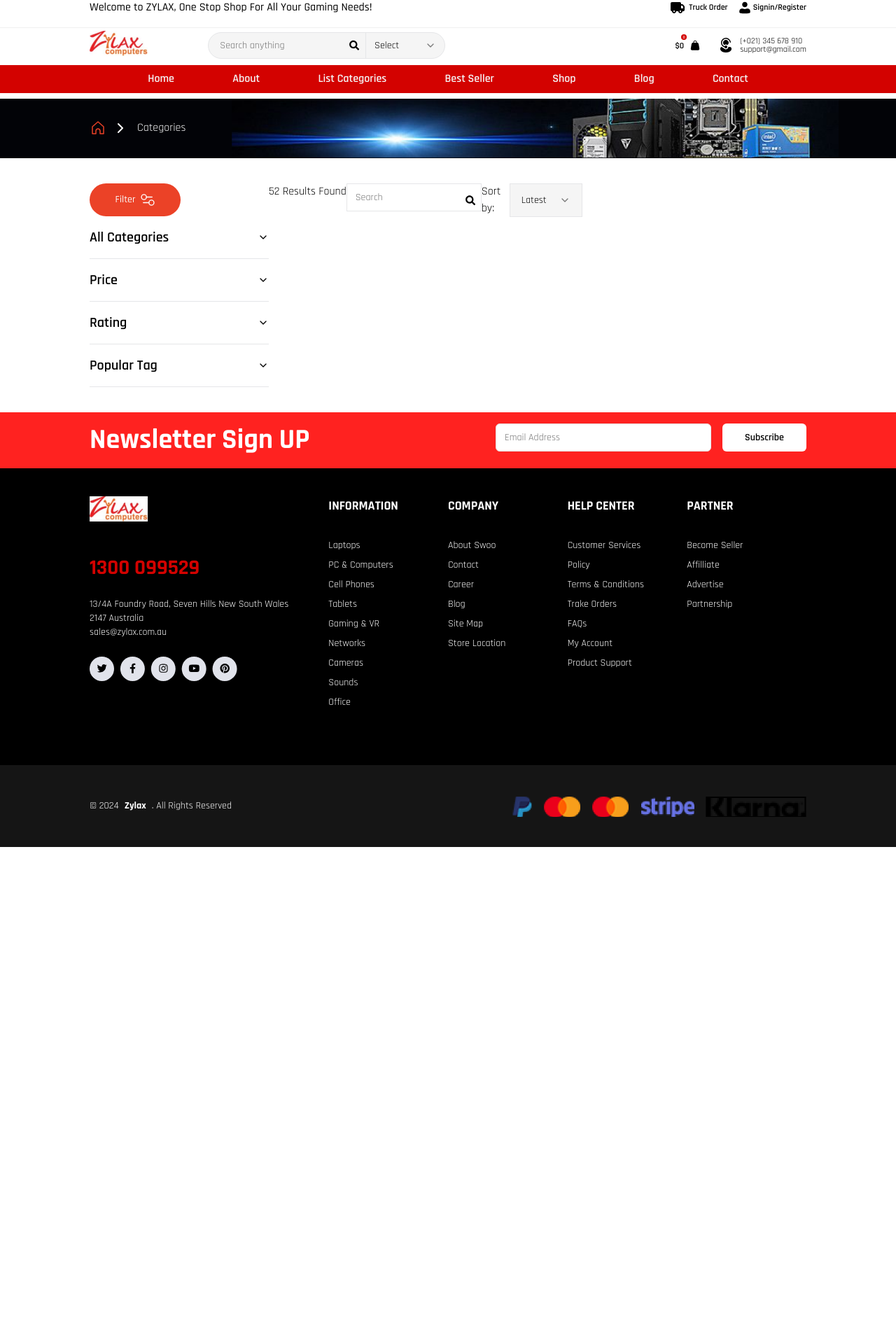
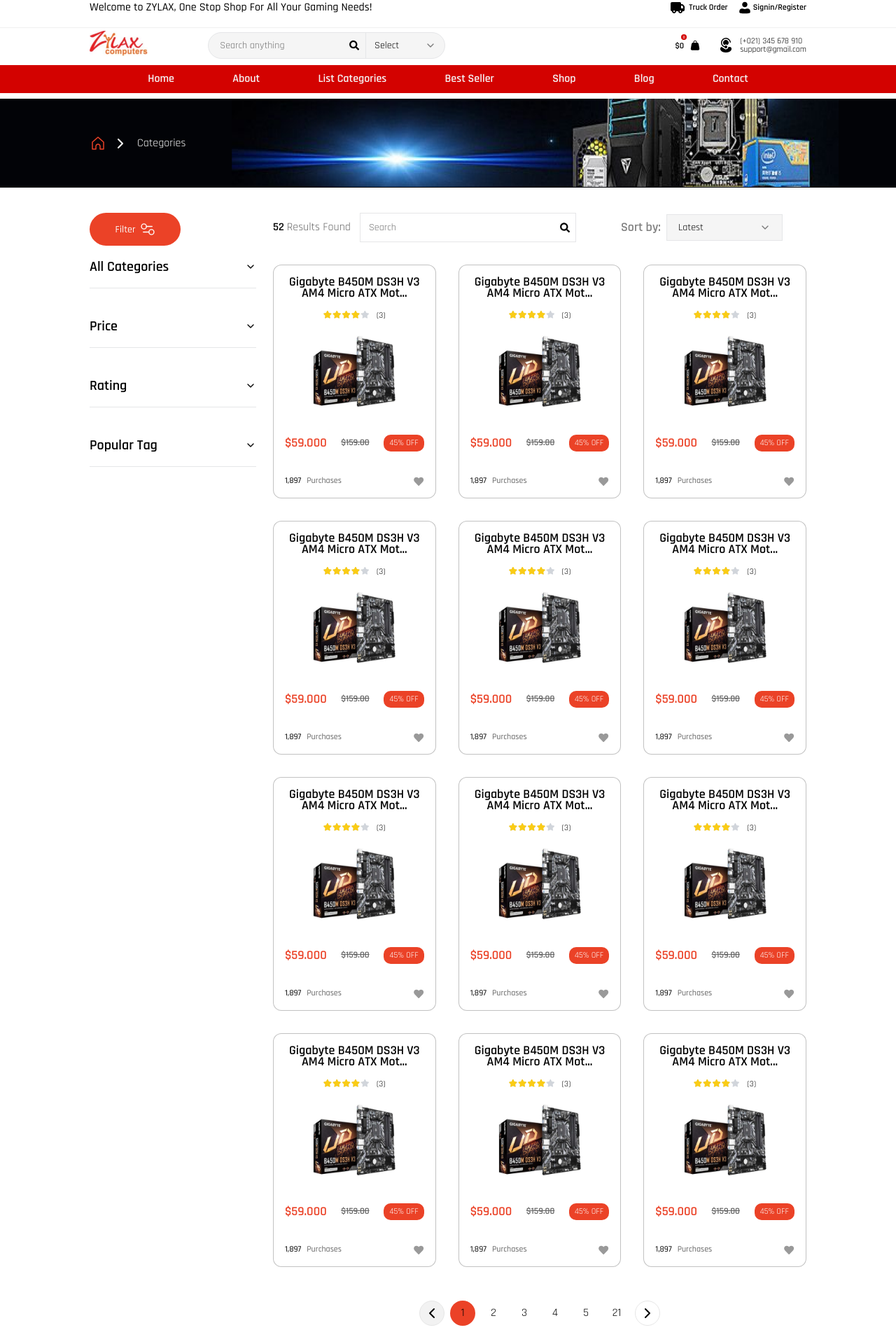
Before and after one commit to mkskumar12345/zylax, a Next.js app: page /categories in a window 1280 px wide. Shown: the part 57-1977 px from the top of the page at 70% size. Before the commit the page ends 1267 px from the top, so only its background shows below. Built offline with nearby package versions, Linux system fonts and the light colour scheme.

Commit message:
categories page done with responsive

```diff
--- a/src/app/_components/Categories/Categories.tsx
+++ b/src/app/_components/Categories/Categories.tsx
@@ -1,7 +1,10 @@
 "use client";
 
 import {
+  pngGBMicroAtx,
+  svgIcon5Star,
   svgIconBannerHome,
+  svgIconBestArivalHeart,
   svgIconCategoriesFilterBtn,
   svgIconSearch,
 } from "@/assets/images";
@@ -26,6 +29,8 @@
   SelectTrigger,
   SelectValue,
 } from "@/components/ui/select";
+import { ChevronLeft, ChevronRight } from "lucide-react";
+import { cn } from "@/lib/utils";
 
 const Categories = () => {
   const [values, setValues] = useState([20, 80]);
@@ -33,8 +38,8 @@
   return (
     <>
       <CommonBanner icon={svgIconBannerHome} path={["Categories"]} />
-      <div className="grid grid-cols-4 container my-9">
-        <div className="col-span-1">
+      <div className="grid lg:grid-cols-4 md:grid-cols-2 grid-cols-1 gap-6  px-4 md:container my-9">
+        <div className="lg:col-span-1 md:col-span-1">
           <Button className="flex gap-2 bg-[#EB4227] w-[130px] h-[47px] rounded-full ">
             <span>Filter</span>{" "}
             <Image
@@ -43,8 +48,8 @@
               alt="filter"
             />
           </Button>
-          <div>
-            <Accordion type="single" collapsible className="w-full">
+          <div className="grid grid-flow-row sm:grid-flow-dense md:grid-flow-row sm:grid-cols-2 md:grid-cols-1  gap-6 ">
+            <Accordion collapsible type="single" className="w-full">
               <AccordionItem value="item-1">
                 <AccordionTrigger className="font-semibold text-xl">
                   All Categories
@@ -87,6 +92,8 @@
                   </div>
                 </AccordionContent>
               </AccordionItem>
+            </Accordion>
+            <Accordion collapsible type="single" className="w-full">
               <AccordionItem value="item-2">
                 <AccordionTrigger className="font-semibold text-xl">
                   Price
@@ -110,6 +117,8 @@
                   </div>
                 </AccordionContent>
               </AccordionItem>
+            </Accordion>
+            <Accordion collapsible type="single" className="w-full">
               <AccordionItem value="item-2">
                 <AccordionTrigger className="font-semibold text-xl">
                   Rating
@@ -142,6 +151,9 @@
                   </div>
                 </AccordionContent>
               </AccordionItem>
+            </Accordion>
+            <Accordion collapsible type="single" className="w-full">
+              {" "}
               <AccordionItem value="item-2">
                 <AccordionTrigger className="font-semibold text-xl">
                   Popular Tag
@@ -164,23 +176,33 @@
             </Accordion>
           </div>
         </div>
-        <div className="col-span-3">
-          <div className="flex w-full">
-            <div>
-              <span>52</span> <span>Results Found</span>
+        <div className="lg:col-span-3 col-span-1">
+          <div className="flex lg:justify-between flex-wrap  xl:flex-nowrap gap-3 w-full items-center">
+            <div className="min-w-28 flex gap-1">
+              <span className="font-semibold ">52</span>
+              <span className="font-regular text-nowrap text-[#666666]">
+                Results Found
+              </span>
             </div>
-            <div className="flex relative">
-              <Input placeholder="Search" type="text" />
+            <div className="flex items-center lg:w-full  sm:w-full md:flex-wrap lg:flex-nowrap gap-8 xl:gap-16 ">
+              <div className="flex relative h-[42px] w-full  lg:w-[309px]">
+                <Input
+                  placeholder="Search"
+                  className="h-full w-full"
+                  type="text"
+                />
                 <Image
                   src={svgIconSearch}
                   className="absolute right-2 top-1/2 -translate-y-1/2"
                   alt="search"
                 />
               </div>
-            <div className="flex items-center gap-2 ">
-              <div>Sort by:</div>
+              <div className="flex items-center sm:w-full  lg:w-auto gap-2 ">
+                <div className="min-w-[57px] text-lg font-semibold text-[#808080]">
+                  Sort by:
+                </div>
                 <Select>
-                <SelectTrigger className="border bg-secondary px-4 py-2 h-full  ">
+                  <SelectTrigger className="border bg-secondary smw-full lg:w-[166px] px-4 py-2 h-full  ">
                     <SelectValue placeholder="Latest" />
                   </SelectTrigger>
                   <SelectContent>
@@ -192,6 +214,68 @@
               </div>
             </div>
           </div>
+          <div className="grid grid-col-1 md:grid-cols-1 sm:grid-cols-2 xl:grid-cols-3 lg:grid-cols-2  mt-8 w-full gap-8 mb-12 ">
+            {Array.from({ length: 12 }).map((_, index) => (
+              <div
+                key={index}
+                className="bg-white  card w-full border border-[#99999999] rounded-xl"
+              >
+                <div className=" leading-4 text-center  font-semibold text-lg  flex items-center p-4 ">
+                  Gigabyte B450M DS3H V3 AM4 Micro ATX Mot...
+                </div>
+                <div className="flex gap-2 justify-center">
+                  <Image src={svgIcon5Star} className="h-3" alt="5star" />
+                  <span className="font-regular text-xs">(3)</span>
+                </div>
+                <div className="flex justify-center items-center">
+                  <Image src={pngGBMicroAtx} alt="" className="w-36 h-36 " />
+                </div>
+                <div className="flex items-center justify-between p-4 ">
+                  <h2 className="text-[#EB4227] font-semibold text-lg">
+                    $59.000
+                  </h2>
+                  <h2 className="line-through font-semibold text-[13px] text-[#666666]">
+                    $159.00
+                  </h2>
+                  <div className="py-1 px-2 rounded-[10px] bg-[#EB4227] text-white text-xs">
+                    45% OFF
+                  </div>
+                </div>
+                <div className="flex justify-between p-4 items-center">
+                  <div className="font-medium text-xs gap-2 flex items-center">
+                    <span className="text-black">1,897</span>
+                    <span className="text-[#666666]">Purchases</span>
+                  </div>
+                  <div>
+                    <Image src={svgIconBestArivalHeart} alt="" />
+                  </div>
+                </div>
+              </div>
+            ))}
+          </div>
+          <div className="flex gap-2 justify-center items-center">
+            <span className="w-9 h-9 rounded-full border bg-[#F2F2F2] flex justify-center items-center border-[#E6E6E6]">
+              <ChevronLeft />
+            </span>
+            {Array.from({ length: 21 }).map(
+              (_, index) =>
+                (index + 1 <= 5 || index + 1 == 21) && (
+                  <span
+                    key={index}
+                    className={cn(
+                      "w-9 h-9 flex justify-center items-center rounded-full",
+                      index == 0 && "bg-[#EB4227]"
+                    )}
+                  >
+                    {index + 1}
+                  </span>
+                )
+            )}
+            <span className="w-9 h-9 rounded-full border flex justify-center items-center border-[#E6E6E6]">
+              <ChevronRight />
+            </span>
+          </div>
+        </div>
       </div>
     </>
   );
--- a/src/components/Common/CommonBanner.tsx
+++ b/src/components/Common/CommonBanner.tsx
@@ -12,8 +12,8 @@
 }) => {
   return (
     <div className="relative mt-2 h-fit w-full">
-      <div className="bg-black relative">
-        <div className="absolute text-white gap-2 font-regular container flex items-center top-0 w-full h-full">
+      <div className="bg-black relative h-[127px]">
+        <div className="absolute text-white h-full gap-2 font-regular px-3 md:container flex items-center top-0 w-full ">
           <Image className="" src={icon} alt="Banner Home Icon" />
           {path?.map((item, index) => (
             <div className="flex gap-3" key={item}>
@@ -24,7 +24,11 @@
             </div>
           ))}
         </div>
-        <Image src={pngCommonBanner} alt="banner" className="w-full h-full" />
+        <Image
+          src={pngCommonBanner}
+          alt="banner"
+          className="lg:object-fill object-cover  float-right h-full"
+        />
       </div>
     </div>
   );
```
Lines whose indentation alone changed are shown as unchanged.
